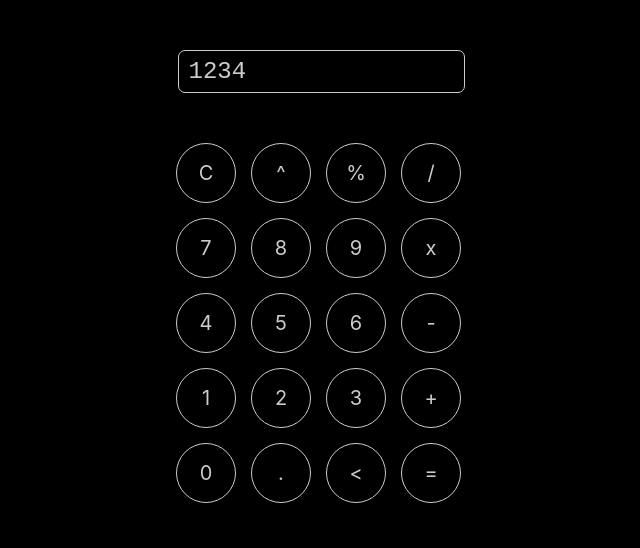
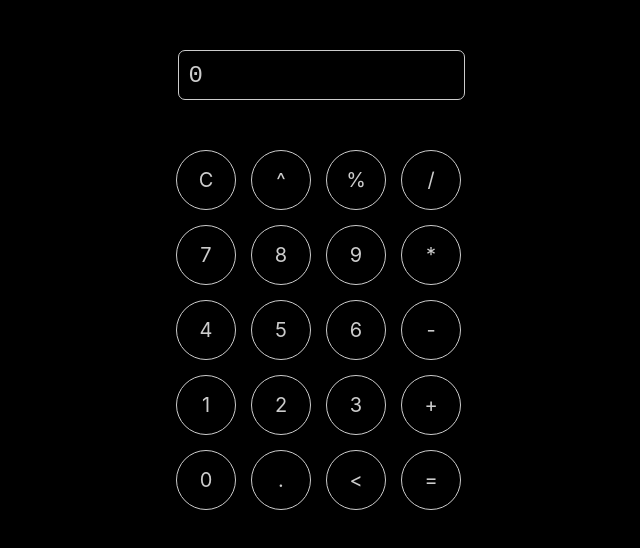
Before and after one commit to codotronix/bcalc, a React (Create React App) app: page / in a window 1280 px wide. Shown: the top 548 px of the page, without its empty margins (319-959 px from the left). Built offline with nearby package versions, Linux system fonts and the light colour scheme.

Commit message:
basic calc implemented

```diff
--- a/src/components/calculator/Buttons.jsx
+++ b/src/components/calculator/Buttons.jsx
@@ -2,23 +2,20 @@ import styles from "./Calc.module.css"
 
 const BUTTON_CHARS_NUMS = [
     'C', '^', '%', '/',
-    7, 8, 9, 'x',
+    7, 8, 9, '*',
     4, 5, 6, '-',
     1, 2, 3, '+',
     0, '.', '<', '='
 ]
 
 const Buttons = props => {
-
-    const onClick = k => {
-        alert('Not yet implemented...')
-    }
+    const { onBtnClick } = props
 
     return (
         <div className={styles.btnsPanel}>
             {
                 BUTTON_CHARS_NUMS.map(b =>
-                <div key={b} className={styles.btn} onClick={onClick}>
+                <div key={b} className={styles.btn} onClick={() => onBtnClick(b)}>
                     { b }
                 </div>)
             }
--- a/src/components/calculator/Calc.jsx
+++ b/src/components/calculator/Calc.jsx
@@ -1,15 +1,55 @@
+import { useState } from "react"
 import styles from "./Calc.module.css"
 import Display from "./Display"
 import Buttons from "./Buttons"
 
 const Calc = () => {
+    const [txt, setTxt] = useState('')
+
+    const btnClicked = c => {
+        c = c.toString()    // Convert it to Char, 'coz we append
+
+        // Preformatting
+        // Square is ** in JS
+        if(c === '^') c = '**'
+
+        // if C=Clear is pressed ?
+        if(c === 'C') setTxt('')
+
+        // if Solve (=) is pressed
+        else if(c === '=') {
+            try {
+                setTxt(eval(txt))
+            }
+            catch (err) {
+                console.log(err)
+                setTxt('ERROR')
+            }
+        }
+
+        // Backspace (Del one char from right)
+        else if(c === '<') {
+            let s = txt.toString()
+            setTxt(s.substring(0, s.length-1))
+        }
+
+        // else just append the character
+        else {
+            // if prev operation was an ERROR
+            if(txt === 'ERROR') {
+                setTxt(c)
+            }
+            else setTxt(s => s+c)
+        }
+    }
+
     return (
         <div className={styles.root}>
             <div className={styles.innerContiner}>
 
-                <Display txt="1234" />
+                <Display txt={txt} />
 
-                <Buttons />
+                <Buttons onBtnClick={btnClicked} />
 
             </div>
         </div>
--- a/src/components/calculator/Calc.module.css
+++ b/src/components/calculator/Calc.module.css
@@ -18,11 +18,15 @@
     border: 1px solid var(--calc-color-fg);
     font-size: 24px;
     font-family: monospace;
-    padding: 7px 10px;
+    padding: 0 10px;
     width: 82%;
+    height: 50px;
     margin: 0 auto;
-    display: block;
+    display: flex;
+    align-items: center;
+    justify-content: left;
     border-radius: 7px;
+    overflow: auto;
 }
 .btnsPanel {
     display: grid;
@@ -41,6 +45,8 @@
     display: flex;
     justify-content: center;
     align-items: center;
+    cursor: pointer;
+    user-select: none;
 }
 .btnsPanel .btn:hover,
 .btnsPanel .btn:active {
--- a/src/components/calculator/Display.jsx
+++ b/src/components/calculator/Display.jsx
@@ -3,7 +3,7 @@ import styles from "./Calc.module.css"
 const Display = ({ txt }) => {
     return (
         <div className={styles.display}>
-            {txt}
+            {txt || '0'}
         </div>
     )
 }
```
Also changed, not shown: 1 other file (tests, documents, lock files or other folders).
